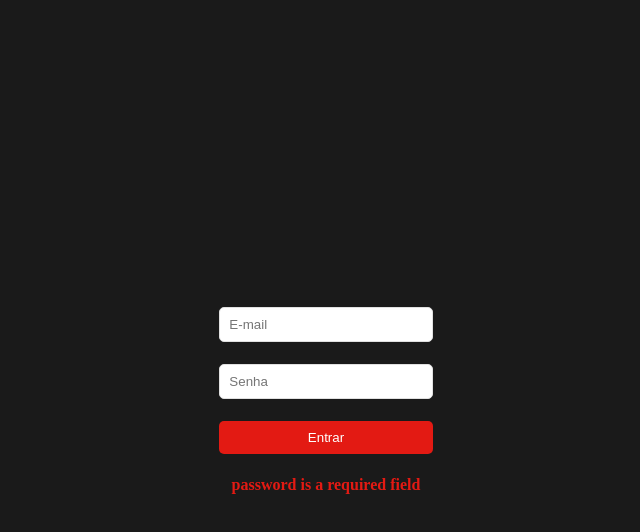
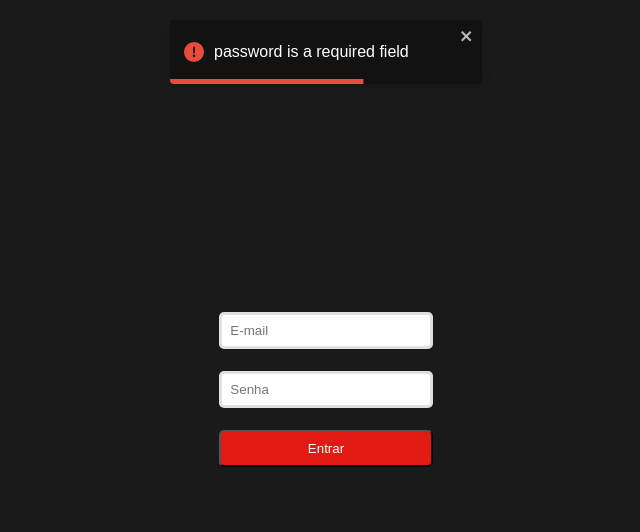
Before and after one commit to victorsantss/netflix-react-desktop, a React (Create React App) app: page / in a window 1280 px wide. Both pictures are taken after a click on the button "Entrar". Shown: the top 532 px of the page, without its empty margins (314-954 px from the left). Built offline with nearby package versions, Linux system fonts and the light colour scheme.

Commit message:
React toastify add on login page and new layout theme

```diff
--- a/package.json
+++ b/package.json
@@ -11,6 +11,7 @@
     "react-dom": "^18.1.0",
     "react-router-dom": "^6.3.0",
     "react-scripts": "5.0.1",
+    "react-toastify": "^9.0.3",
     "styled-components": "^5.3.5",
     "typescript": "^4.7.2",
     "web-vitals": "^2.1.4",
--- a/src/components/button/button.styled.ts
+++ b/src/components/button/button.styled.ts
@@ -7,5 +7,4 @@ export const ButtonStyled = styled.button`
   margin: 0 0 22px;
   border-radius: 5px;
   background-color: ${(props) => props.theme.palette.core.primary};
-  border: 0;
 `;
--- a/src/components/input/input.styled.ts
+++ b/src/components/input/input.styled.ts
@@ -1,9 +1,18 @@
-import styled from "styled-components";
+import styled, { css } from "styled-components";
 
 export const InputStyled = styled.input`
   width: 100%;
-  padding: 9px;
+  padding: 8px;
   margin: 0 0 22px;
-  border-radius: 5px;
-  border: 1px solid ${(props) => props.theme.palette.core.border};
+  border: ${(props) => {
+    const {
+      theme: { layout, palette },
+    } = props;
+
+    return css`
+      ${layout.border.small} solid ${palette.border.default}
+    `;
+  }};
+
+  border-radius: ${(props) => props.theme.layout.border.medium};
 `;
--- a/src/screens/login/login.screen.tsx
+++ b/src/screens/login/login.screen.tsx
@@ -1,16 +1,17 @@
 import { Grid } from "@mui/material";
 import * as yup from "yup";
 import { useCallback, useState } from "react";
-import { Error, Wrapper } from "./login.styled";
+import { Wrapper } from "./login.styled";
 import Input from "../../components/input/input";
 import Button from "../../components/button/button";
+import { ToastContainer, toast } from "react-toastify";
+import "react-toastify/dist/ReactToastify.css";
 
 export default function Login() {
   const [data, setData] = useState({
     email: "",
     password: "",
   });
-  const [error, setError] = useState("");
 
   const handleChange = useCallback(
     ({ target }: any) => {
@@ -30,10 +31,9 @@ export default function Login() {
       });
 
       await schema.validate(data);
-
-      setError("");
+      toast("Login success!");
     } catch (error: any) {
-      setError(error.errors[0]);
+      toast.error(<p>{error.errors[0]}</p>);
     }
   }, [data]);
 
@@ -44,7 +44,7 @@ export default function Login() {
           type="email"
           name="email"
           placeholder="E-mail"
-          onChange={() => handleChange}
+          onChange={handleChange}
         />
         <Input
           type="password"
@@ -55,7 +55,18 @@ export default function Login() {
         <Button onClick={handleSubmit} type="submit">
           Entrar
         </Button>
-        <Error>{error}</Error>
+        <ToastContainer
+          position="top-center"
+          theme="dark"
+          autoClose={5000}
+          hideProgressBar={false}
+          newestOnTop={false}
+          closeOnClick
+          rtl={false}
+          pauseOnFocusLoss
+          draggable
+          pauseOnHover
+        />
       </Grid>
     </Wrapper>
   );
--- a/src/screens/login/login.styled.tsx
+++ b/src/screens/login/login.styled.tsx
@@ -5,8 +5,3 @@ export const Wrapper = styled(Grid)`
   min-height: 100vh;
   background-color: ${(props) => props.theme.palette.core.secondary};
 `;
-
-export const Error = styled.p`
-  color: #e31a13;
-  font-weight: 800;
-`;
--- /dev/null
+++ b/src/themes/main/layout.ts
@@ -0,0 +1,8 @@
+export const border = {
+  small: "3px",
+  medium: "5px",
+};
+
+export const layout = {
+  border,
+};
--- a/src/themes/main/palette.ts
+++ b/src/themes/main/palette.ts
@@ -1,7 +1,6 @@
 const core = {
   primary: "#E31A13",
   secondary: "#1A1A1A",
-  border: "#E0E0E0",
 };
 
 const typography = {
@@ -9,7 +8,12 @@ const typography = {
   contrast: "#868d96",
 };
 
+const border = {
+  default: "#E0E0E0",
+};
+
 export const palette = {
   core,
   typography,
+  border,
 };
--- a/src/themes/main/theme.ts
+++ b/src/themes/main/theme.ts
@@ -1,7 +1,9 @@
 import { palette } from "./palette";
+import { layout } from "./layout";
 
 const theme = {
   palette,
+  layout,
 };
 
 export default theme;
```
Also changed, not shown: 1 other file (tests, documents, lock files or other folders).
